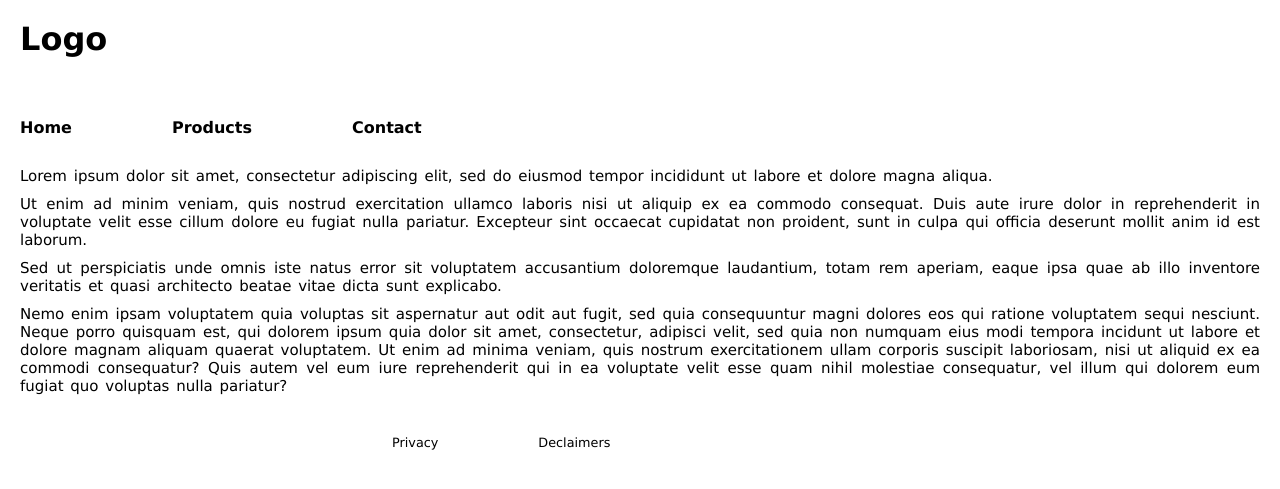
After one commit to DevanshSriv/PHP, a PHP site: page /html/index.php in a window 1280 px wide. The commit adds this page. Shown: the top 489 px of the page. Run offline with PHP 8.4, Linux system fonts and the light colour scheme.

Commit message:
all files and folder

```diff
--- /dev/null
+++ b/src/html/footer.php
@@ -0,0 +1,12 @@
+<html>
+<div id="footer">
+		<nav>
+			<ul id="footer-links">
+				<li><a href="#">Privacy</a></li>
+				<li><a href="#">Declaimers</a></li>
+			</ul>
+		</nav>
+	</div>
+
+
+</html>
--- /dev/null
+++ b/src/html/header.php
@@ -0,0 +1,13 @@
+<html>
+<div id="header">
+<h1 id="logo">Logo</h1>
+<nav>
+    <ul id="menu">
+        <li><a href="index.php">Home</a></li>
+        <li><a href="products.php">Products</a></li>
+        <li><a href="contact.php">Contact</a></li>
+    </ul>
+</nav>
+</div>
+
+</html>
--- /dev/null
+++ b/src/html/index.php
@@ -0,0 +1,21 @@
+<!DOCTYPE html>
+<html>
+<head>
+	<title>
+		Home
+	</title>
+	<link href="style.css" type="text/css" rel="stylesheet">
+</head>
+<body>
+	<?php include 'header.php' ?>
+	<div id="main">
+		<p>Lorem ipsum dolor sit amet, consectetur adipiscing elit, sed do eiusmod tempor incididunt ut labore et dolore magna aliqua. </p>
+		<p>Ut enim ad minim veniam, quis nostrud exercitation ullamco laboris nisi ut aliquip ex ea commodo consequat. Duis aute irure dolor in reprehenderit in voluptate velit esse cillum dolore eu fugiat nulla pariatur. Excepteur sint occaecat cupidatat non proident, sunt in culpa qui officia deserunt mollit anim id est laborum.</p>
+
+		<p>Sed ut perspiciatis unde omnis iste natus error sit voluptatem accusantium doloremque laudantium, totam rem aperiam, eaque ipsa quae ab illo inventore veritatis et quasi architecto beatae vitae dicta sunt explicabo.</p>
+		<p>Nemo enim ipsam voluptatem quia voluptas sit aspernatur aut odit aut fugit, sed quia consequuntur magni dolores eos qui ratione voluptatem sequi nesciunt. Neque porro quisquam est, qui dolorem ipsum quia dolor sit amet, consectetur, adipisci velit, sed quia non numquam eius modi tempora incidunt ut labore et dolore magnam aliquam quaerat voluptatem. Ut enim ad minima veniam, quis nostrum exercitationem ullam corporis suscipit laboriosam, nisi ut aliquid ex ea commodi consequatur? Quis autem vel eum iure reprehenderit qui in ea voluptate velit esse quam nihil molestiae consequatur, vel illum qui dolorem eum fugiat quo voluptas nulla pariatur?</p>
+	</div>
+
+	<?php include 'footer.php' ?>
+</body>
+</html>
--- a/src/html/products.php
+++ b/src/html/products.php
@@ -55,7 +55,7 @@ foreach($_POST as $key=>$val){
 <body>
 	<?php include 'header.php' ?>
 	<div id="main">
-		<form sction='' method='POST'>
+		<form action='' method='POST'>
 		<div id="products">
 		<?php include 'config.php' ;
 		foreach($products as $prod){
--- /dev/null
+++ b/src/html/style.css
@@ -0,0 +1,145 @@
+*{
+	margin: 0px;
+	padding: 0px;
+}
+
+body{
+	font-family: Verdana;
+	font-size: 0.8em;
+}
+
+/*
+ * Common Styles
+ */
+
+#header, #main, #footer{
+	padding: 20px;
+}
+
+#main{
+	padding-top: 0px;
+	padding-bottom: 0px;
+}
+
+#logo{
+	font-size: 32px;
+	margin-bottom: 50px;
+}
+
+#menu,
+#footer-links{
+	list-style: none;
+	overflow: hidden;
+}
+
+#menu li,
+#footer-links li{
+	float: left;
+}
+
+#menu li a,
+#footer-links li a{
+	padding: 10px 50px;
+	text-align: center;
+	display: block;
+	text-decoration: none;
+	color: #000000;
+}
+
+#menu li a{
+	font-size: 16px;
+	font-weight: bold;
+}
+
+#menu li:first-child a,
+#footer-links li:first-child a{
+	padding-left: 0px;
+}
+
+#footer-links{
+	width: 40%;
+	margin: 0 auto;
+}
+
+/*
+ * Home Page
+ */
+
+ #main p{
+	font-size: 15px;
+	word-spacing: 2px;
+	margin-bottom: 10px;
+	text-align: justify;
+}
+
+/*
+ * Product Page
+ */
+
+ #products{
+ 	overflow: hidden;
+ }
+
+ #products .product{
+ 	float: left;
+ 	margin-bottom: 20px;
+ 	max-width: 280px;
+ 	padding: 20px;
+ 	text-align: center;
+ }
+
+ #products .product .title a{
+ 	text-decoration: none;
+ 	font-size: 16px;
+ 	font-weight: light;
+ 	color: #000000;
+ }
+
+
+ #products .product .add-to-cart, #contact-form .submit input[type="submit"] {
+	width:500px;
+	background: #3e9cbf;
+	padding: 8px 14px 10px;
+	border:1px solid #3e9cbf;
+	cursor:pointer;
+	font-size:1.2em;
+	display: block;
+	max-width: 60%;
+	margin: 20px auto 0px;
+	text-decoration: none;
+	text-shadow: 0 -1px 0px rgba(0, 0, 0, 0.3);
+	color: #fff;
+	-webkit-box-shadow: inset 0px 1px 0px #3e9cbf, 0px 5px 0px 0px #205c73, 0px 10px 5px #999;
+	-moz-box-shadow: inset 0px 1px 0px #3e9cbf, 0px 5px 0px 0px #205c73, 0px 10px 5px #999;
+	box-shadow: inset 0px 1px 0px #3e9cbf, 0px 5px 0px 0px #205c73, 0px 10px 5px #999;
+	-moz-border-radius: 5px;
+	-webkit-border-radius: 5px;
+	border-radius: 5px;
+}
+ #products .product .add-to-cart:hover,
+ #products .product .add-to-cart:focus,
+ #contact-form .submit input[type="submit"]:hover,
+ #contact-form .submit input[type="submit"]:focus {
+	color:#dfe7ea;
+	-webkit-box-shadow: inset 0px 1px 0px #3e9cbf, 0px 2px 0px 0px #205c73, 0px 2px 5px #999;
+	-moz-box-shadow: inset 0px 1px 0px #3e9cbf, 0px 2px 0px 0px #205c73, 0px 2px 5px #999;
+	box-shadow: inset 0px 1px 0px #3e9cbf, 0px 2px 0px 0px #205c73, 0px 2px 5px #999;
+}
+
+#contact-form .submit input[type="submit"]{
+	width: 100px;
+	display: inline;
+	font-size: 1em;
+}
+
+
+#contact-form label, #contact-form .form-control{
+	display: block;
+	margin-bottom: 10px;
+	padding: 10px 0px;
+}
+
+#contact-form .form-control{
+	border-radius: 5px;
+	border: 1px solid #cccccc;
+}
```
Also changed, not shown: src/html/config.php (added, +10 -0 lines), src/html/contact.php (added, +45 -0 lines), src/html/destroy.php (added, +8 -0 lines), src/html/prod.txt (added, +30 -0 lines), src/html/images/basketball.png (added), src/html/images/football.png (added), src/html/images/soccer.png (added), src/html/images/table-tennis.png (added), src/html/images/tennis.png (added).
